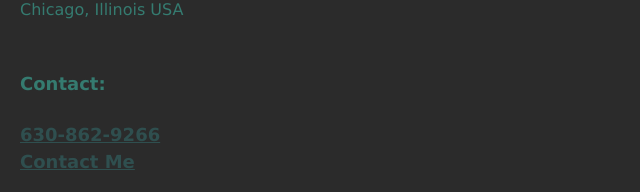
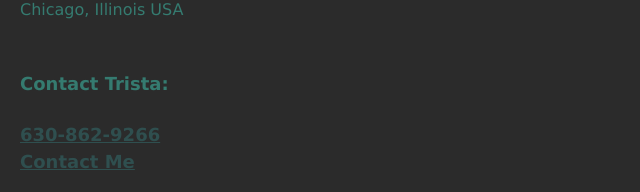
Before and after one commit to tristagirl/Portfolio-Site, a plain HTML site: page contact.html in a window 1280 px wide. Shown: the part 331-523 px from the top of the page, 0-640 px from the left. Drawn offline with nearby package versions, Linux system fonts and the light colour scheme; grey boxes are pictures that could not be loaded; files whose address does not match are found by name; a web font is replaced by a local one.

Commit message:
Update contact.html
updated title

```diff
--- a/contact.html
+++ b/contact.html
@@ -50,7 +50,7 @@
             <h4>Location: </h4>
             Chicago, Illinois USA<br>
             <br>
-            <h4>Contact:</h4>
+            <h4>Contact Trista:</h4>
             <a href="tel:+6308629266">630-862-9266</a><br>
             <a href="mailto:tdahleen@me.com">Contact Me</a>
         </div>
```
